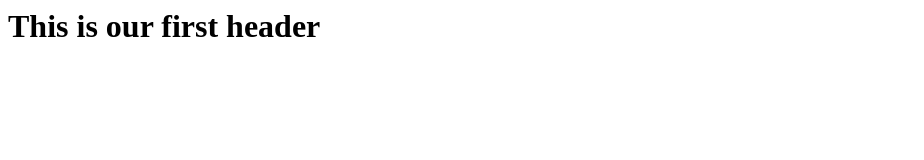
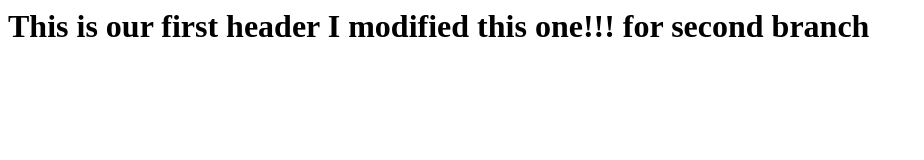
Before and after one commit to kaurChatha/app1, a plain HTML site: page index.html in a window 1280 px wide. Shown: the whole page, without its empty margins (0-924 px from the left). Drawn offline with Linux system fonts and the light colour scheme.

```diff
--- a/index.html
+++ b/index.html
@@ -1,3 +1,5 @@
 <h1>
-    This is our first header
+    This
+     is our first header
+     I  modified this one!!! for second branch
 </h1>
```
